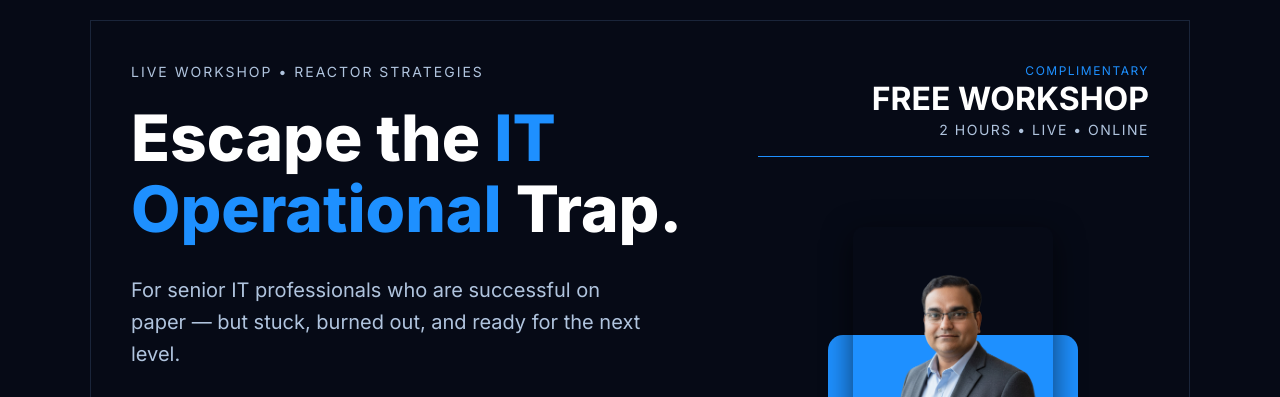
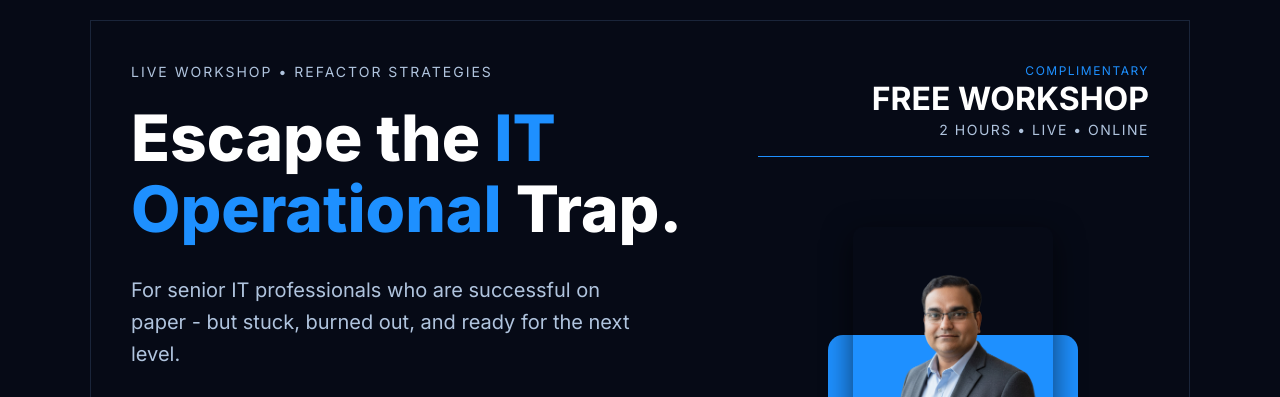
Before and after one commit to tapan2903/tapantripathi, a plain HTML site: page index.html in a window 1280 px wide. Shown: the top 397 px of the page. Drawn offline with Linux system fonts and the light colour scheme.

Commit message:
Update index.html

```diff
--- a/index.html
+++ b/index.html
@@ -18,9 +18,9 @@
 
             <!-- Left Side: Content -->
             <div class="hero-text">
-                <p class="tagline">LIVE WORKSHOP • REACTOR STRATEGIES</p>
+                <p class="tagline">LIVE WORKSHOP • REFACTOR STRATEGIES</p>
                 <h1 class="main-title">Escape the <span class="highlight">IT Operational</span> Trap.</h1>
-                <p class="sub-title">For senior IT professionals who are successful on paper — but stuck, burned out, and ready for the next level.</p>
+                <p class="sub-title">For senior IT professionals who are successful on paper - but stuck, burned out, and ready for the next level.</p>
 
                 <ul class="pain-points">
                     <li>Stuck despite years of experience</li>
```
